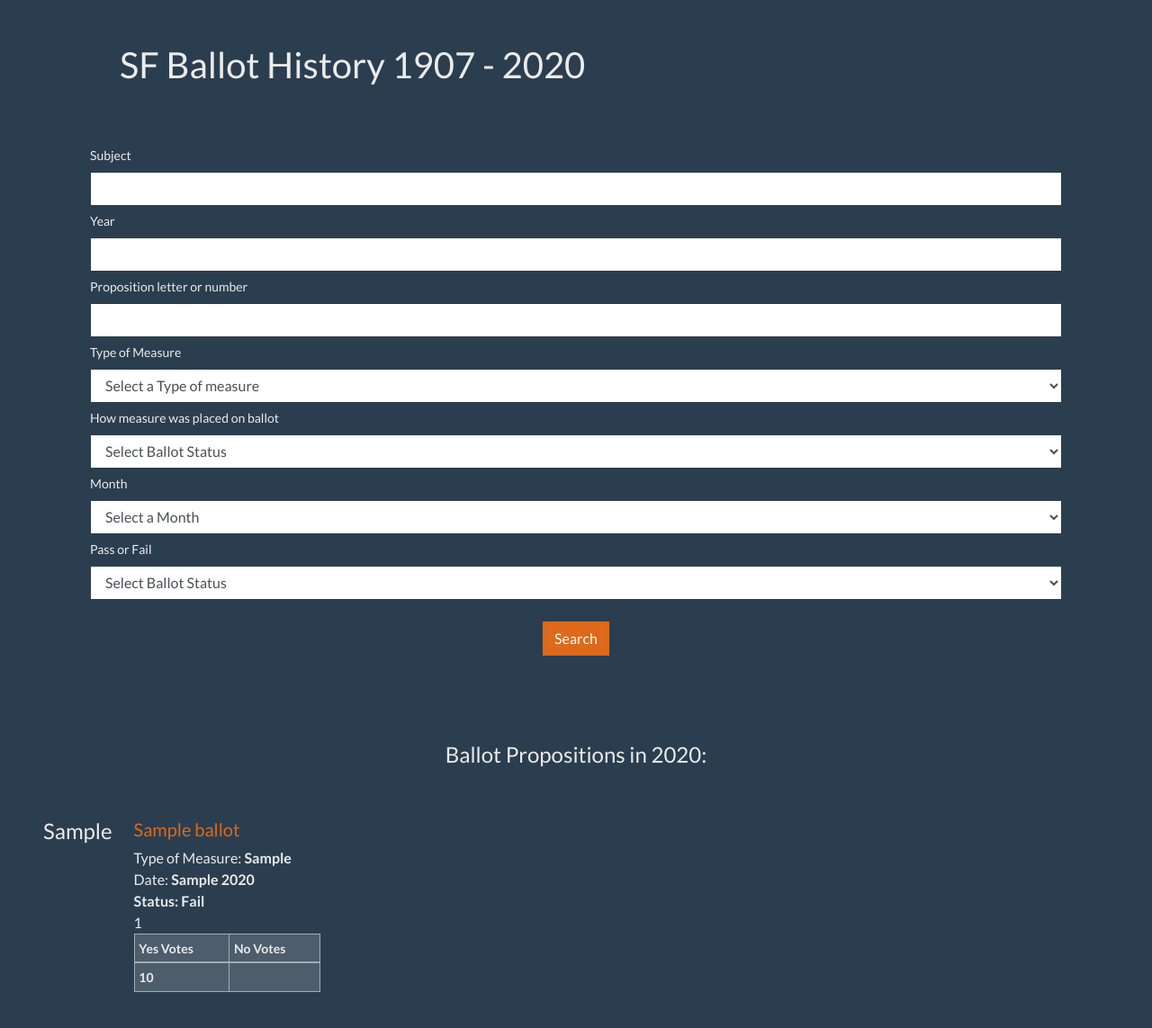
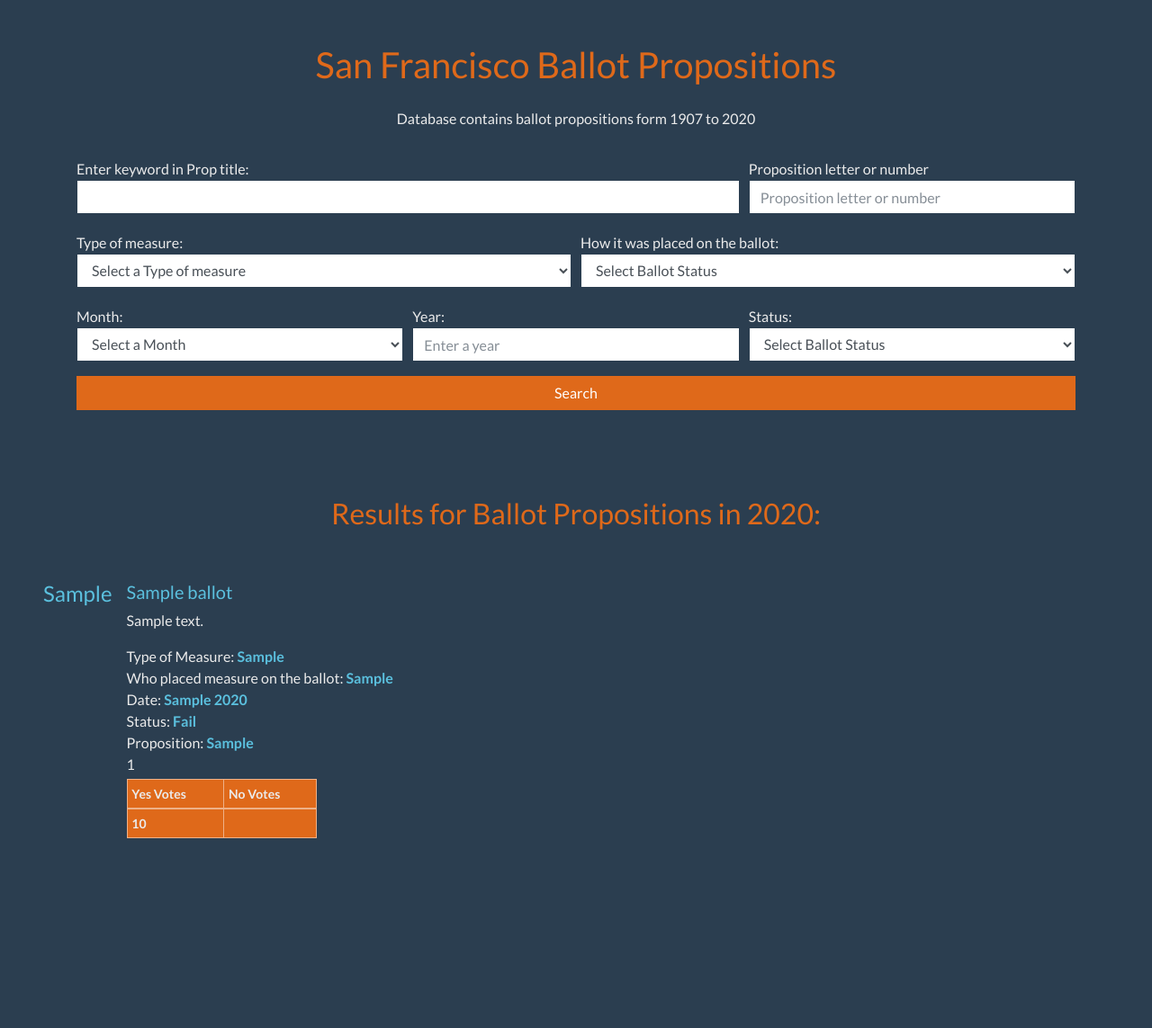
Before and after one commit to tram-m-nguyen/sfBallotHistory, a Flask app: template templates/index.html in a window 1280 px wide. Shown: the whole page at 90% size. After the commit the page ends 932 px from the top, so only its background shows below. Run offline with Flask 2, Linux system fonts and the light colour scheme; tables that the repository leaves empty hold one stand-in row (values such as "Sample post"); the template is opened without the code that fills it: values that come from a table or form of the project are taken from there, most other values are stand-ins (such as "Sample title", 1, 10 or a date in 2020); lists and menus that the app fills with data are empty.

Commit message:
refactor form display

```diff
--- a/templates/base.html
+++ b/templates/base.html
@@ -18,7 +18,6 @@
 
     {% block content %}
     {% endblock %}
-
     <script src="https://unpkg.com/jquery"></script>
     <script src="https://unpkg.com/axios/dist/axios.js"></script>
     <script src="/static/ballots.js"></script>
--- a/templates/index.html
+++ b/templates/index.html
@@ -5,57 +5,114 @@
 {% block title %} SF Ballot History {% endblock %}
 
 {% block content %}
-<!-- Make form -->
 <section class="container">
-  <h1 class="p-5">SF Ballot History 1907 - 2020</h1>
+  <h1 class="pt-5 text-center text-primary">San Francisco Ballot Propositions</h1>
+  <p class="text-center p-3">Database contains ballot propositions form 1907 to 2020 </p>
+  <p class="text-center"></p>
 
+  <!-- check if it's a year, prop#, month, pass or fail, if yes-- render thema ll togethr -->
   <form action="/search" id="searchForm" method="POST" class="mt-3 mb-5">
     {{ form.hidden_tag() }}
+    <div class="form-row">
+      {% if form.subject and form.subject.widget.input_type != "hidden" %}
+      <div class="form-group col-md-8">
+        Enter keyword in Prop title:
+        <!-- {{form.subject.label}} this font is too small so take out-->
+        {{form.subject(class="search-field form-control")}}
+      </div>
+      {% endif %}
+      {% if form.prop_letter and form.prop_letter.widget.input_type != 'hidden' %}
+      <div class='form-group col-md-4'>
+        Proposition letter or number
+        {{form.prop_letter(placeholder=form.prop_letter.label.text, class="search-field form-control")}}
+      </div>
+      {% endif %}
 
-    {% for field in form if field.widget.input_type != 'hidden' %}
 
-    <div class='form-col mb-4'>
-      <div class="col mb-1">
-        {{field.label}}
+    </div>
 
-        {{ field(class="search-field form-control") }}
 
-        {% for error in field.errors %}
-        <span class="text-danger">{{ error }}</span>
-        {% endfor %}
+    <div class="form-row mt-1">
+      {% if form.type_of_measure and form.type_of_measure.widget.input_type != "hidden" %}
+      <div class="form-group col-md-6">
+        <!-- {{form.type_of_measure.label}} -->
+        Type of measure:
+        {{form.type_of_measure(class="search-field form-control")}}
       </div>
+      {% endif%}
+      {% if form.measure_placed_by and form.measure_placed_by.widget.input_type != "hidden" %}
+      <div class="form-group col-md-6">
+        <!-- {{form.measure_placed_by.label}} -->
+        How it was placed on the ballot:
+        {{form.measure_placed_by(class="search-field form-control")}}
+      </div>
+      {% endif%}
+    </div>
 
-      {% endfor %}
+
+
+    <div class="form-row mt-1">
+      {% if form.month and form.month.widget.input_type != "hidden" %}
+      <div class="form-group col-md-4">
+        <!-- {{form.month.label}} -->
+        Month:
+        {{form.month(class="search-field form-control")}}
+      </div>
+      {% endif %}
+
+      {% if form.year and form.year.widget.input_type != 'hidden' %}
+      <div class='form-group col-md-4'>
+        <!-- {{form.year.label}} -->
+        Year:
+        {{form.year(placeholder="Enter a year", class="search-field form-control")}}
+      </div>
+      {% endif %}
+
+      {% if form.pass_or_fail and form.pass_or_fail.widget.input_type != 'hidden' %}
+      <div class='form-group col-md-4'>
+        <!-- {{form.pass_or_fail.label}} -->
+        Status:
+        {{form.pass_or_fail(placeholder=form.pass_or_fail.label.text, class="search-field form-control")}}
+      </div>
+      {% endif %}
     </div>
 
     <div class="text-center">
-      <button type="submit" class="btn btn-primary ">Search</button>
+      <button type="submit" class="btn btn-primary btn-block">Search</button>
 
     </div>
-
   </form>
-
 </section>
 
 <div class="d-flex p-5 justify-content-center">
-  <h4>Ballot Propositions in {{year}}: </h4>
+  <h2 class="text-primary">Results for Ballot Propositions in {{year}}: </h2>
 </div>
 
 <!-- Make area to populate list of ballot> -->
-<section id="ballotList" class="row">
+<section class="ballotList row">
   {% for ballot in ballots %}
-  <div data-ballot-id="${ballot.subject}" class="Show col-md-6 col-lg-5 mb-4 ml-5">
+  <div data-ballot-id="${ballot.subject}" class="Show col-md-6 col-lg-5 ml-5 mr-4">
     <div class="media">
-      <h4 src="" alt="" class="w-2 mr-4">{{ballot.prop_letter}}</h4>
+      <h4 src="" alt="" class="w-2 mr-3 text-info">{{ballot.prop_letter}}</h4>
       <div class="media-body">
-        <h5 class="text-primary">{{ballot.ballot_subject}}</h5>
-        <div class="type-of-measure"> Type of Measure: <b> {{ballot.type_of_measure}}</b></div>
-        <div class="month"> Date: <b> {{(ballot.month)}} {{ballot.year}}</b></div>
-        <div class="pass-fail"> <b>Status: {{ "Pass" if ballot.pass_or_fail == "P" else "Fail" }}</b></div>
+        <h5 class="text-info">{{ballot.ballot_subject}}</h5>
+
+        <div class="description" style="text-align: justify;"> <p>{{ ballot.description }}</p></div>
+
+        <div class="type-of-measure"> Type of Measure: <b class="text-info"> {{ballot.type_of_measure}}</b></div>
+
+        <div>Who placed measure on the ballot: <b class="text-info"> {{ballot.measure_placed_on_ballot_by}}</b></div>
+
+        <div class="month"> Date: <b class="text-info"> {{(ballot.month)}} {{ballot.year}}</b>  </div>
+
+        <div class="pass-fail"> Status: <b class="text-info"> {{ "Pass" if ballot.pass_or_fail == "P" else "Fail" }}</b></div>
+
+        <div class="description">
+          Proposition: <b class="text-info">{{ ballot.prop_letter }}</b>
+        </div>
+        <div class="percent"> {{display_vote_percents(ballot.percent_vote)}}</div>
         <!-- <div class="percent"> Percent of Yes Votes: {{"%.4f"|format(ballot.percent_vote|float)}}</div> -->
-        <div class="percent"> {{display_vote_percents(ballot.percent_vote)}}</div>
-
-        <table class="table table-bordered table-sm col-6 table-secondary">
+        <table class="table table-bordered table-sm col-6 table-primary mt-1">
           <thead class="">
             <tr class="">
               <th scope="col">Yes Votes</th>
```
